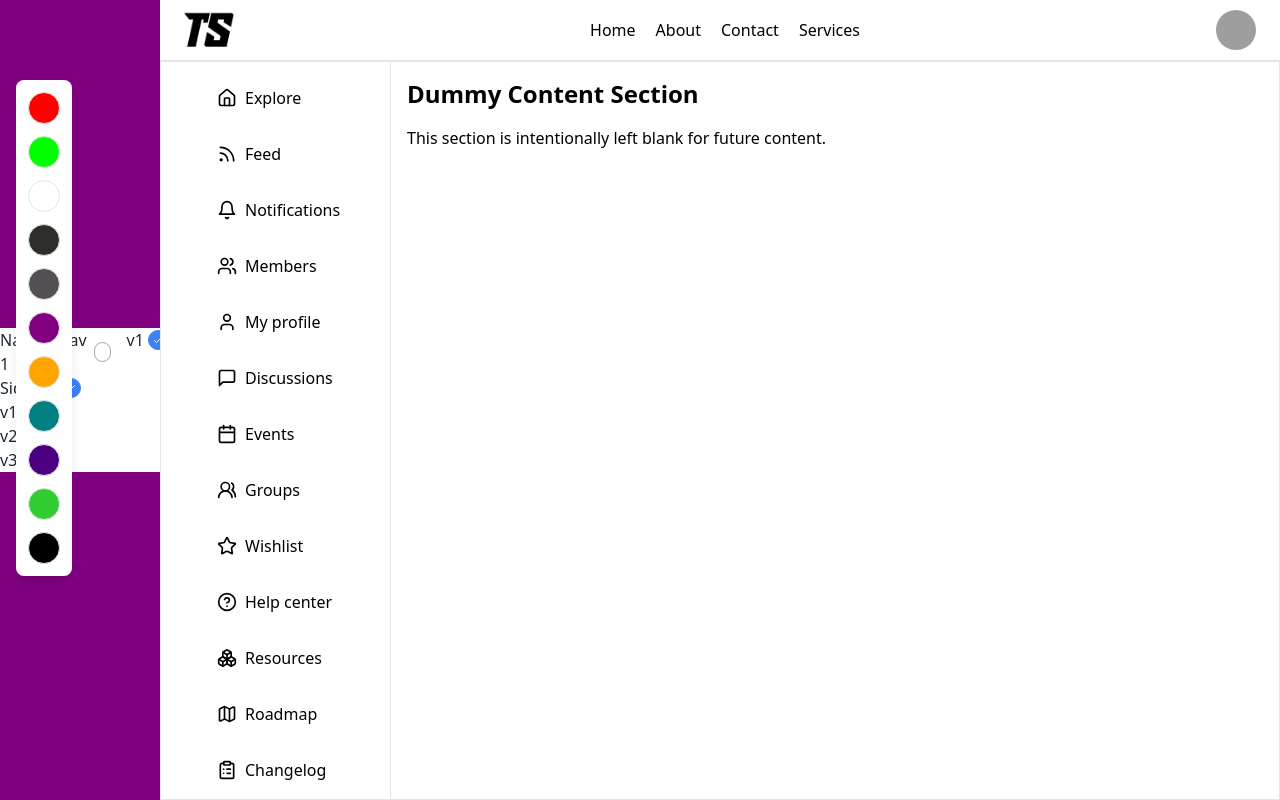
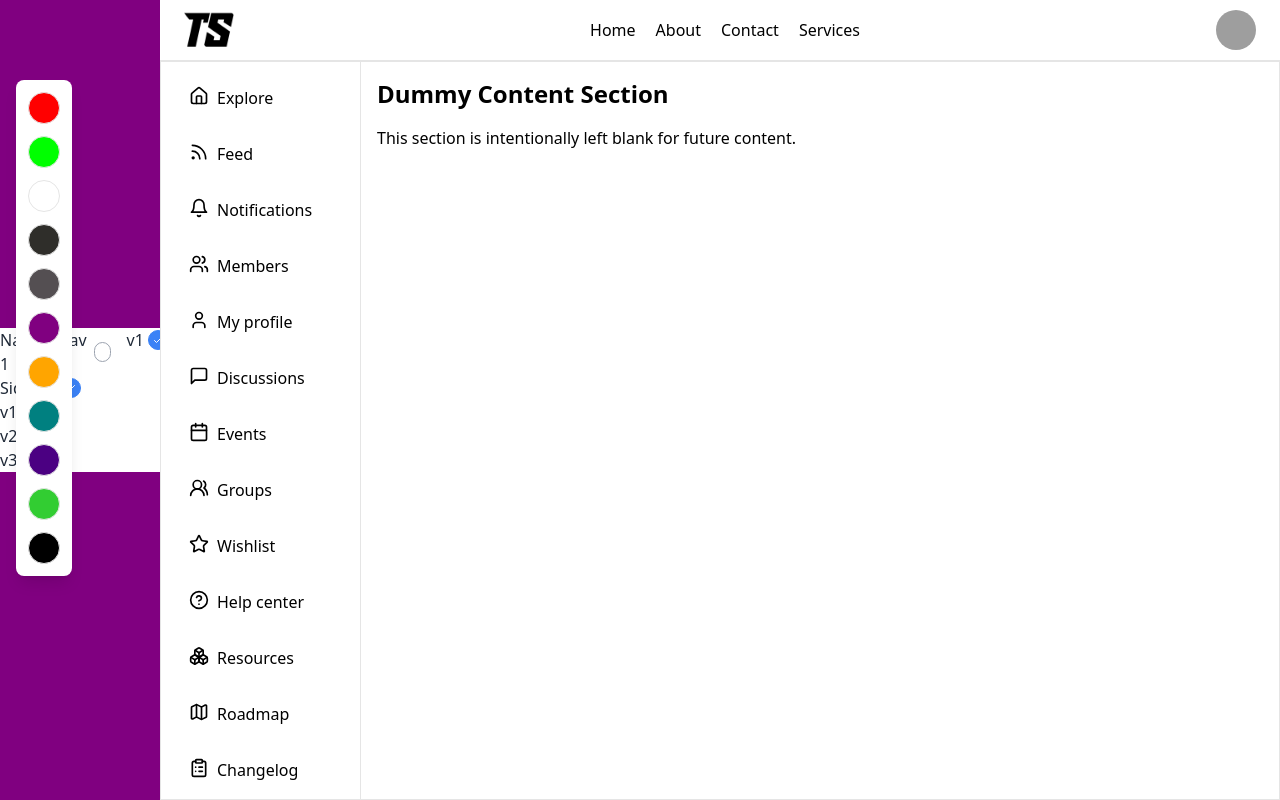
Before and after one commit to ayoubfatah/web-design-lab, a Next.js app: page /FakeWebsiteComponents/FakeWebsiteContent in a window 1280 px wide. Built offline with nearby package versions, Linux system fonts and the light colour scheme; grey boxes are pictures that could not be loaded; what tailwindcss-motion would draw is missing.

Commit message:
fixing alignement bug

```diff
--- a/pages/FakeWebsiteComponents/FakeWebsiteContent.tsx
+++ b/pages/FakeWebsiteComponents/FakeWebsiteContent.tsx
@@ -146,7 +146,7 @@ export default function FakeWebsiteContent() {
           className={cn(
             "grid bg-white h-full border overflow-hidden transition-all duration-150 ease-in-out",
             {
-              "grid-cols-[230px,1fr]": showSidebar && sideBarShowing !== 3,
+              "grid-cols-[200px,1fr]": showSidebar && sideBarShowing !== 3,
               "grid-cols-[60px,1fr]": showSidebar && sideBarShowing === 3,
               "grid-cols-[0px,1fr]": !showSidebar,
             }
@@ -154,16 +154,16 @@ export default function FakeWebsiteContent() {
         >
           <div>
             {showSidebar && (
-              <div className="border-r-[1px] h-full">
+              <div className="border-r-[1px] h-full w-full">
                 <ul>
                   {sideBarShowing === 1 && (
                     <div
-                      className={`${SidebarAnimation} px-12 flex flex-col pt-4  bg-white items-start gap-4 justify`}
+                      className={`${SidebarAnimation}  flex flex-col pt-4    gap-4 justify-center   w-full`}
                     >
                       {navItems.map((item, index) => (
                         <li
                           key={index}
-                          className="flex items-center gap-2 text-black rounded-md p-2 transition-colors"
+                          className="flex px-7 gap-2  text-black p-2 transition-colors"
                         >
                           <item.icon className="w-5 h-5" />
                           <span>{item.label}</span>
@@ -171,6 +171,7 @@ export default function FakeWebsiteContent() {
                       ))}
                     </div>
                   )}
+
                   {sideBarShowing === 2 && (
                     <div className={` px-3 py-5 `}>
                       {navItems2.map((group, groupIndex) => (
@@ -199,14 +200,14 @@ export default function FakeWebsiteContent() {
                   )}
                   {sideBarShowing === 3 && (
                     <div
-                      className={`${SidebarAnimation}  flex flex-col pt-4    bg-white h-full gap-4 justify-center items-center`}
+                      className={`${SidebarAnimation}  flex flex-col pt-4     bg-white h-full gap-4 justify-center items-center`}
                     >
                       {navItems3.map((item, index) => (
                         <li
                           key={index}
                           className="flex items-center gap-2 text-black rounded-md p-2 transition-colors"
                         >
-                          <item.icon className="w-5 h-5" />
+                          <item.icon className="w-5 h-5 " />
                         </li>
                       ))}
                     </div>
```
